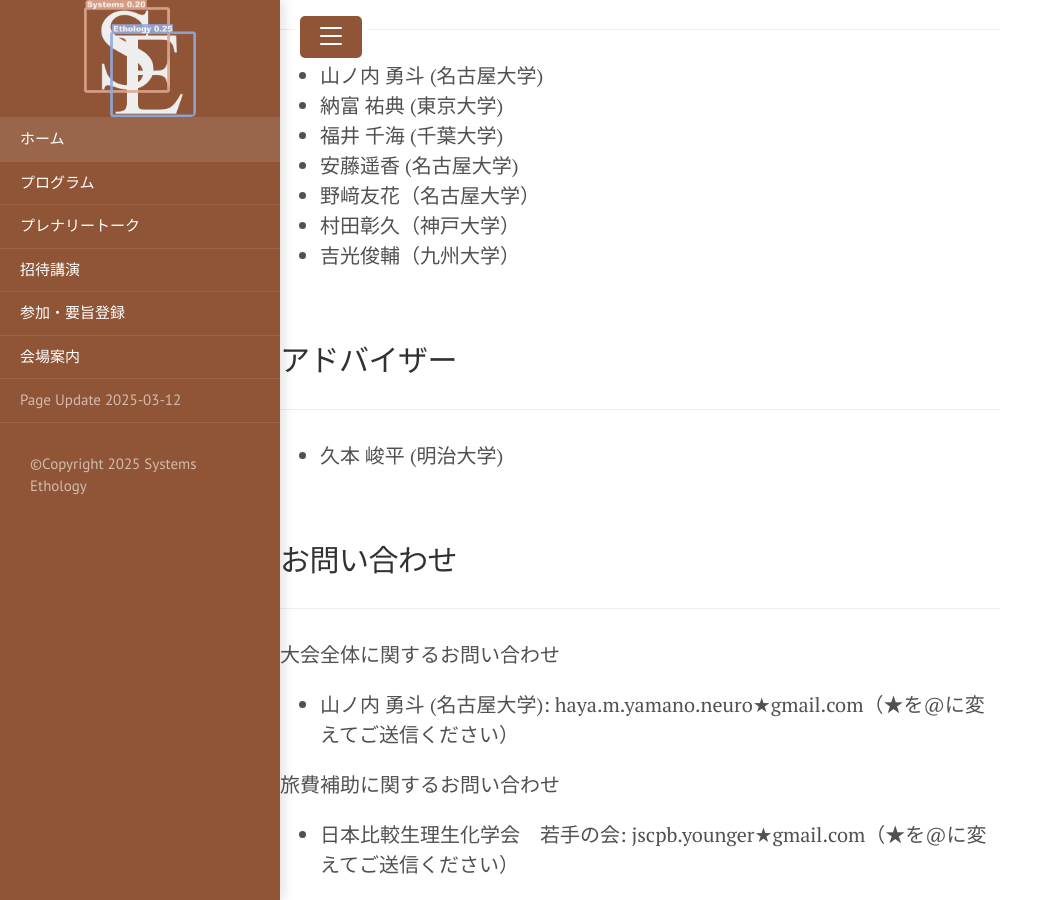
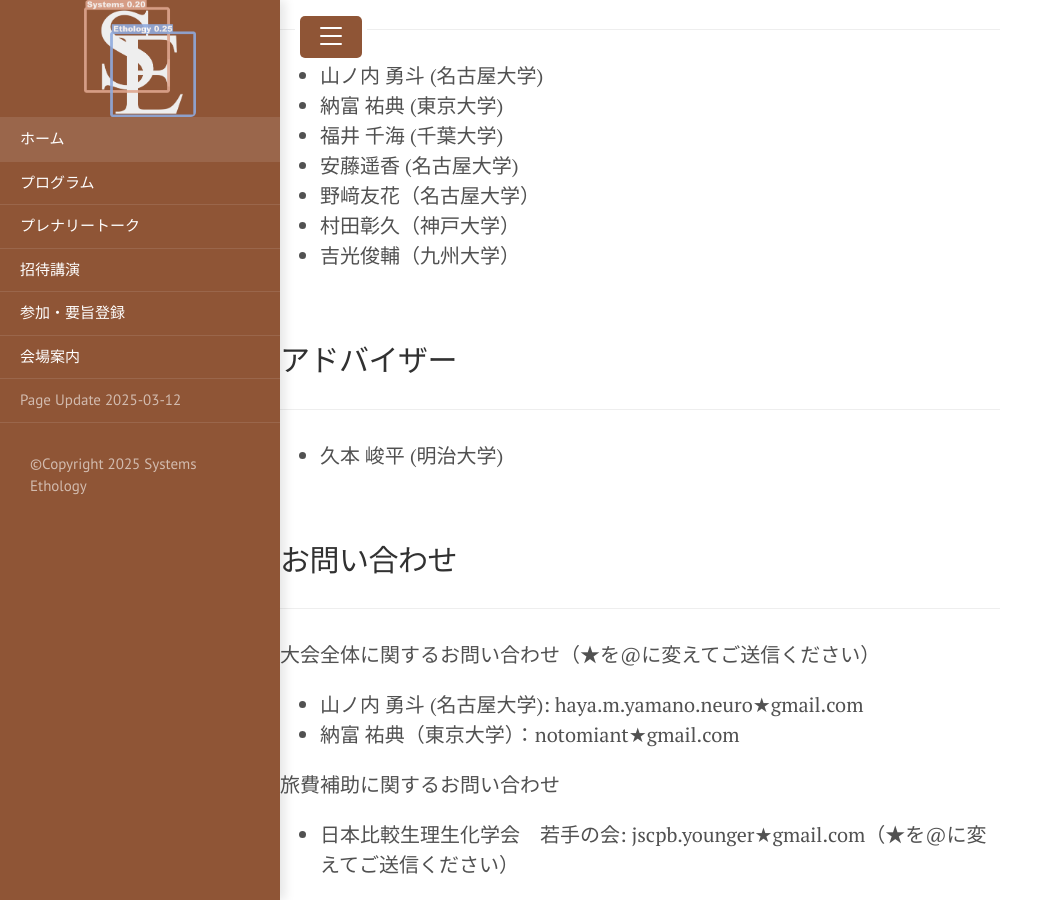
Before and after one commit to SystemsEthology/website, a Jekyll site: the page built from event_01/conference01_home.md, in a window 1280 px wide and 900 px high, scrolled down 4735 px. Shown: the whole window, without its empty margins (0-1049 px from the left). Built offline with Jekyll 4.4.1, drawn with Linux system fonts in a browser that asks for light colours.

Commit message:
Update conference01_home.md

```diff
--- a/event_01/conference01_home.md
+++ b/event_01/conference01_home.md
@@ -141,8 +141,9 @@ title: Home
 
 ## お問い合わせ
 ***
-大会全体に関するお問い合わせ
-- 山ノ内 勇斗 (名古屋大学): haya.m.yamano.neuro★gmail.com（★を@に変えてご送信ください）
+大会全体に関するお問い合わせ（★を@に変えてご送信ください）
+- 山ノ内 勇斗 (名古屋大学): haya.m.yamano.neuro★gmail.com
+- 納富 祐典（東京大学）：notomiant★gmail.com
 
 旅費補助に関するお問い合わせ
 - 日本比較生理生化学会　若手の会:  jscpb.younger★gmail.com（★を@に変えてご送信ください）
```
